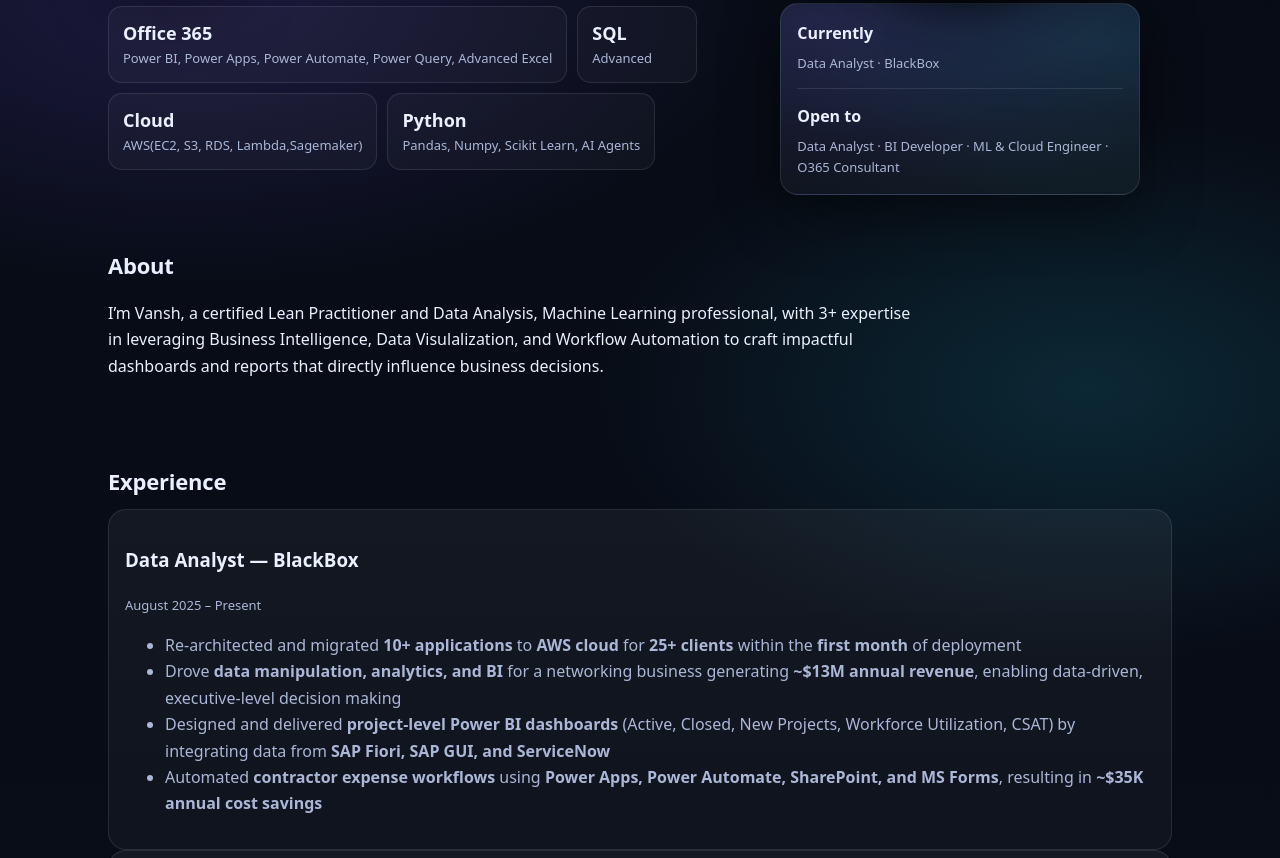
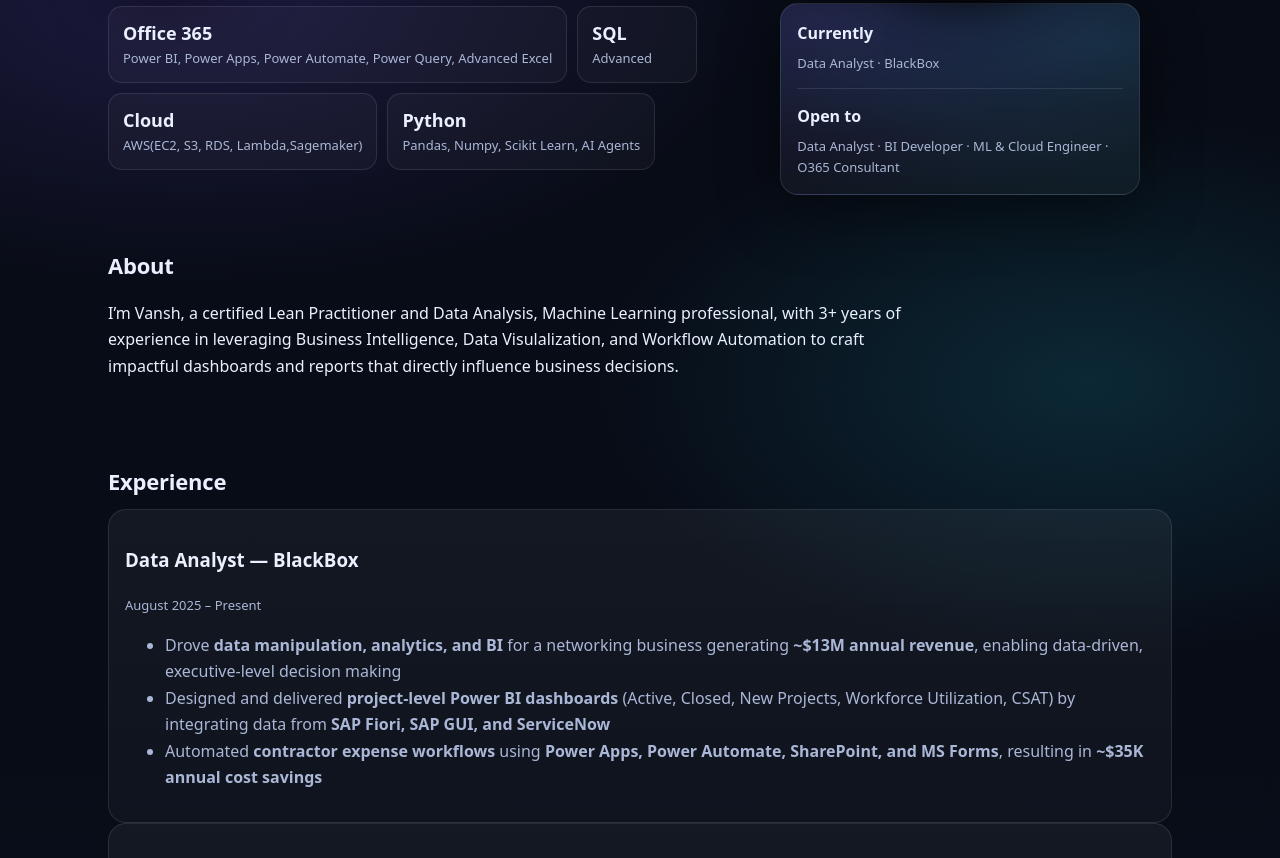
Before and after one commit to vanshsklm-ctrl/projects, a plain HTML site: page index.html in a window 1280 px wide. Shown: the part 404-1262 px from the top of the page. Drawn offline with Linux system fonts and the light colour scheme.

Commit message:
Update index.html

```diff
--- a/index.html
+++ b/index.html
@@ -81,7 +81,7 @@
   <div class="container">
     <h2 class="section-title">About</h2>
     <p class="section-text">
-      I’m Vansh, a certified Lean Practitioner and Data Analysis, Machine Learning professional, with 3+ expertise in leveraging Business Intelligence, Data Visulalization,
+      I’m Vansh, a certified Lean Practitioner and Data Analysis, Machine Learning professional, with 3+ years of experience in leveraging Business Intelligence, Data Visulalization,
  and Workflow Automation to craft impactful dashboards and reports that directly influence business decisions.
     </p>
   </div>
@@ -98,7 +98,6 @@
         <h3>Data Analyst — BlackBox</h3>
         <p class="muted small">August 2025 – Present</p>
         <ul class="muted">
-         <li>Re-architected and migrated <b>10+ applications</b> to <b>AWS cloud</b> for <b>25+ clients</b> within the <b>first month</b> of deployment</li>
         <li>Drove <b>data manipulation, analytics, and BI</b> for a networking business generating <b>~$13M annual revenue</b>, enabling data-driven, executive-level decision making</li>
         <li>Designed and delivered <b>project-level Power BI dashboards</b> (Active, Closed, New Projects, Workforce Utilization, CSAT) by integrating data from <b>SAP Fiori, SAP GUI, and ServiceNow</b></li>
         <li>Automated <b>contractor expense workflows</b> using <b>Power Apps, Power Automate, SharePoint, and MS Forms</b>, resulting in <b>~$35K annual cost savings</b></li>
```
